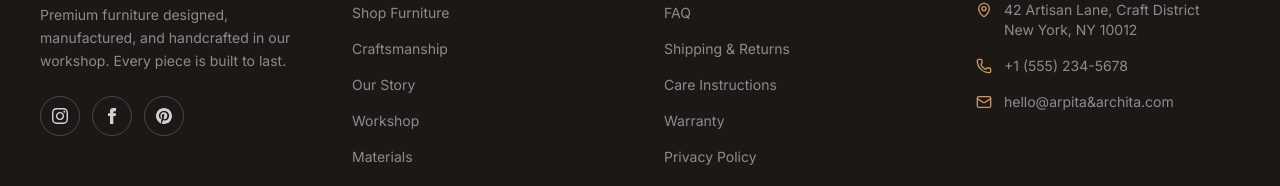
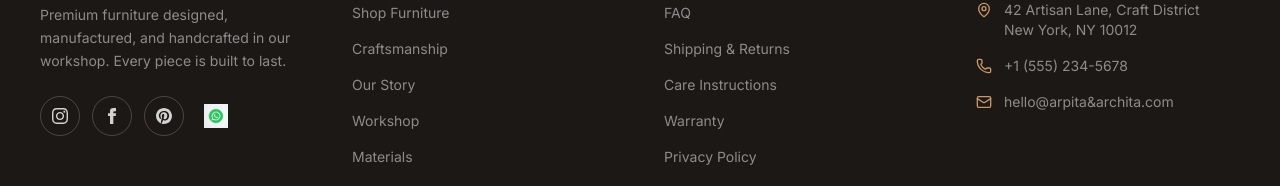
Before and after one commit to webdevpradeep/Furniture_collection, a Next.js app: page /dashboard in a window 1280 px wide. Shown: the part 1121-1307 px from the top of the page. Built offline with nearby package versions, Linux system fonts and the light colour scheme.

Commit message:
feat: implement user dashboard page with profile summary and navigation tabs

```diff
--- a/src/app/dashboard/page.tsx
+++ b/src/app/dashboard/page.tsx
@@ -48,11 +48,10 @@ export default function DashboardPage() {
                   <button
                     key={tab.id}
                     onClick={() => setActiveTab(tab.id)}
-                    className={`w-full flex items-center gap-3 px-4 py-3 text-xs uppercase tracking-wider font-medium text-left transition-colors ${
-                      activeTab === tab.id
+                    className={`w-full flex items-center gap-3 px-4 py-3 text-xs uppercase tracking-wider font-medium text-left transition-colors ${activeTab === tab.id
                         ? "bg-gold text-white font-semibold"
                         : "text-dark-brown hover:bg-cream"
-                    }`}
+                      }`}
                   >
                     <Icon className="w-4 h-4" />
                     {tab.label}
@@ -79,11 +78,10 @@ export default function DashboardPage() {
                 <button
                   key={tab.id}
                   onClick={() => setActiveTab(tab.id)}
-                  className={`px-4 py-2 text-xs uppercase tracking-wider font-semibold whitespace-nowrap border ${
-                    activeTab === tab.id
+                  className={`px-4 py-2 text-xs uppercase tracking-wider font-semibold whitespace-nowrap border ${activeTab === tab.id
                       ? "bg-gold text-white border-gold"
                       : "bg-white text-dark-brown border-light-gray"
-                  }`}
+                    }`}
                 >
                   {tab.label}
                 </button>
@@ -126,7 +124,7 @@ export default function DashboardPage() {
 
                     <div className="flex items-center gap-4">
                       <img
-                        src="https://images.unsplash.com/photo-1617806118233-18e1de247200?q=80&w=1932&auto=format&fit=crop"
+                        src="https://www.e-a-a.com/wp-content/uploads/2025/02/best-wood-dining-tables.jpg"
                         alt="Arden Dining Table"
                         className="w-16 h-16 object-cover bg-cream border"
                       />
--- a/src/components/Footer.tsx
+++ b/src/components/Footer.tsx
@@ -77,7 +77,14 @@ export default function Footer() {
                   <path d="M12 0c-6.627 0-12 5.372-12 12 0 5.084 3.163 9.426 7.627 11.174-.105-.949-.2-2.405.042-3.441.218-.937 1.407-5.965 1.407-5.965s-.359-.719-.359-1.782c0-1.668.967-2.914 2.171-2.914 1.023 0 1.518.769 1.518 1.69 0 1.029-.655 2.568-.994 3.995-.283 1.194.599 2.169 1.777 2.169 2.133 0 3.772-2.249 3.772-5.495 0-2.873-2.064-4.882-5.012-4.882-3.414 0-5.418 2.561-5.418 5.207 0 1.031.397 2.138.893 2.738.098.119.112.224.083.345l-.333 1.36c-.053.22-.174.267-.402.161-1.499-.698-2.436-2.889-2.436-4.649 0-3.785 2.75-7.262 7.929-7.262 4.163 0 7.398 2.967 7.398 6.931 0 4.136-2.607 7.464-6.227 7.464-1.216 0-2.359-.631-2.75-1.378l-.748 2.853c-.271 1.043-1.002 2.35-1.492 3.146 1.124.347 2.317.535 3.554.535 6.627 0 12-5.373 12-12 0-6.628-5.373-12-12-12z" />
                 </svg>
               </a>
-            </div>
+               <a
+                 href="https://wa.me/1234567890"
+                 className="w-10 h-10 rounded-full flex items-center justify-center hover:opacity-80 transition-opacity"
+                 aria-label="WhatsApp"
+               >
+                 <img src="/images/whatsapp.png" alt="WhatsApp" className="w-6 h-6" />
+               </a>
+             </div>
           </div>
 
           {/* Quick Links */}
```
Also changed, not shown: public/images/whatsapp.png (added).
